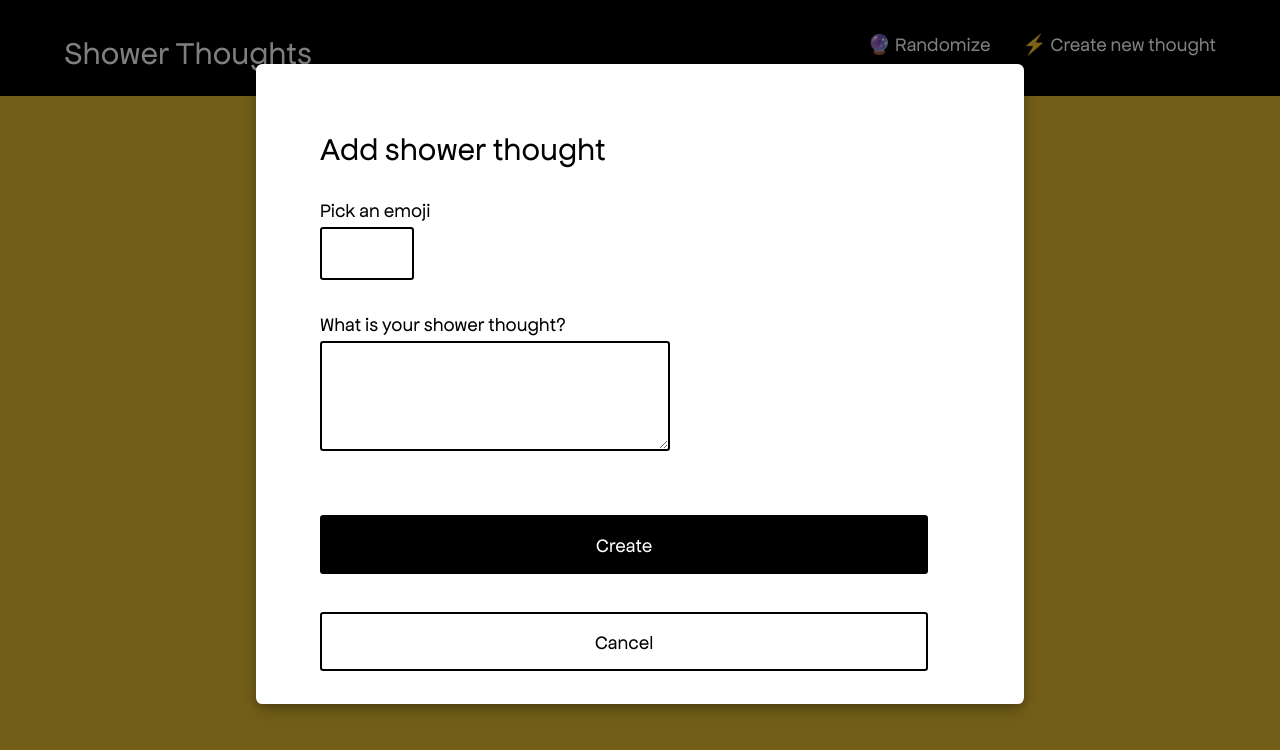
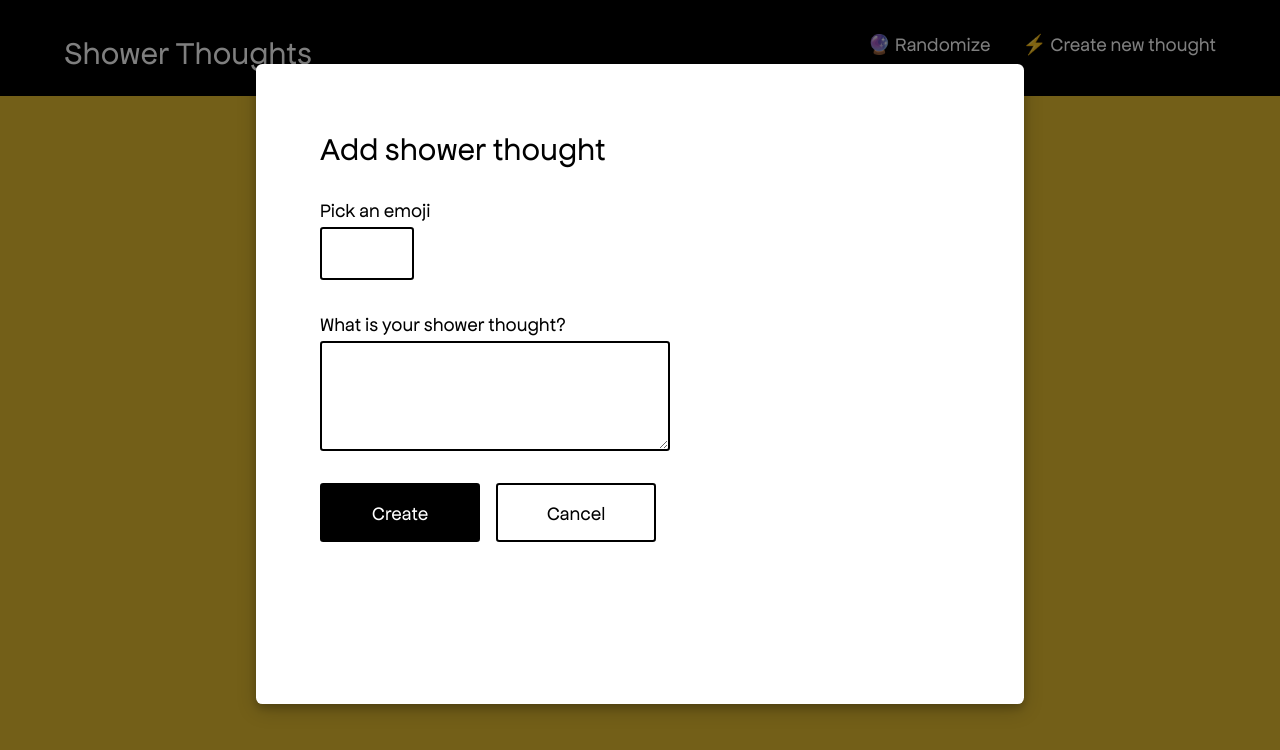
Before and after one commit to isabelxklee/shower-thoughts, a React (Create React App) app: page / in a window 1280 px wide. Both pictures are taken after a click on the link "⚡️ Create new thought". Shown: the top 750 px of the page. Built offline with nearby package versions, Linux system fonts and the light colour scheme; no server answers.

Commit message:
fixed button grouping in form

```diff
--- a/src/App.css
+++ b/src/App.css
@@ -75,7 +75,7 @@ i.fa-recycle {
 }
 
 form {
-  display: grid;
+  display: inline-grid;
   background-color: white;
   color: black;
   z-index: 2;
@@ -123,8 +123,8 @@ input[type='submit'] {
   cursor: pointer;
 }
 
-div.btn-group {
-  display: inline-block;
+section.button-group {
+  display: flex;
 }
 
 div#error {
--- a/src/components/AddThoughtForm.jsx
+++ b/src/components/AddThoughtForm.jsx
@@ -56,6 +56,7 @@ const AddThoughtForm = (props) => {
             {touched.thought && errors.thought && <div id="error">{errors.thought}</div>}
             <Field component="textarea" name="thought" autoComplete="off" />
 
+            <section className="button-group">
               <Button type="submit" id={errors.thought || errors.emoji ? 'error' : ''}>
                 Create
               </Button>
@@ -63,6 +64,7 @@ const AddThoughtForm = (props) => {
               <Button variant="inverted" onClick={props.toggleFormDisplay} type="button">
                 Cancel
               </Button>
+            </section>
           </Form>
         )}
       </Formik>
--- a/src/components/Button.jsx
+++ b/src/components/Button.jsx
@@ -5,13 +5,14 @@ const Button = styled.button`
   font-family: 'Apfel Grotezk';
   background-color: black;
   color: white;
-  margin: 2rem 2rem 0.4rem 0;
+  margin: 0rem 1rem 1rem 0;
   border: 2px solid black;
   border-radius: 0.2rem;
   padding: 1rem 1.4rem;
   font-size: 1.2rem;
   font-weight: 400;
   transition: 0.3s;
+  width: 25%;
   cursor: pointer;
 
   &:hover {
```
Lines whose indentation alone changed are shown as unchanged.
